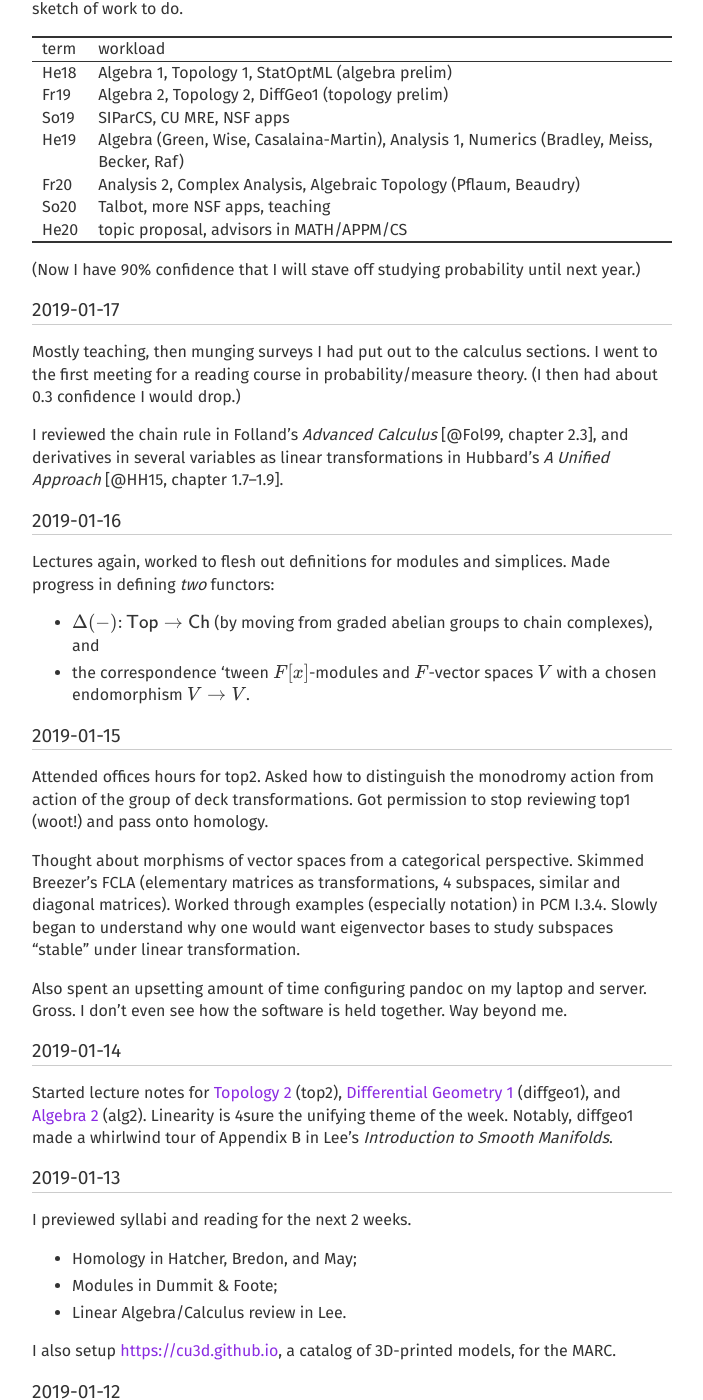
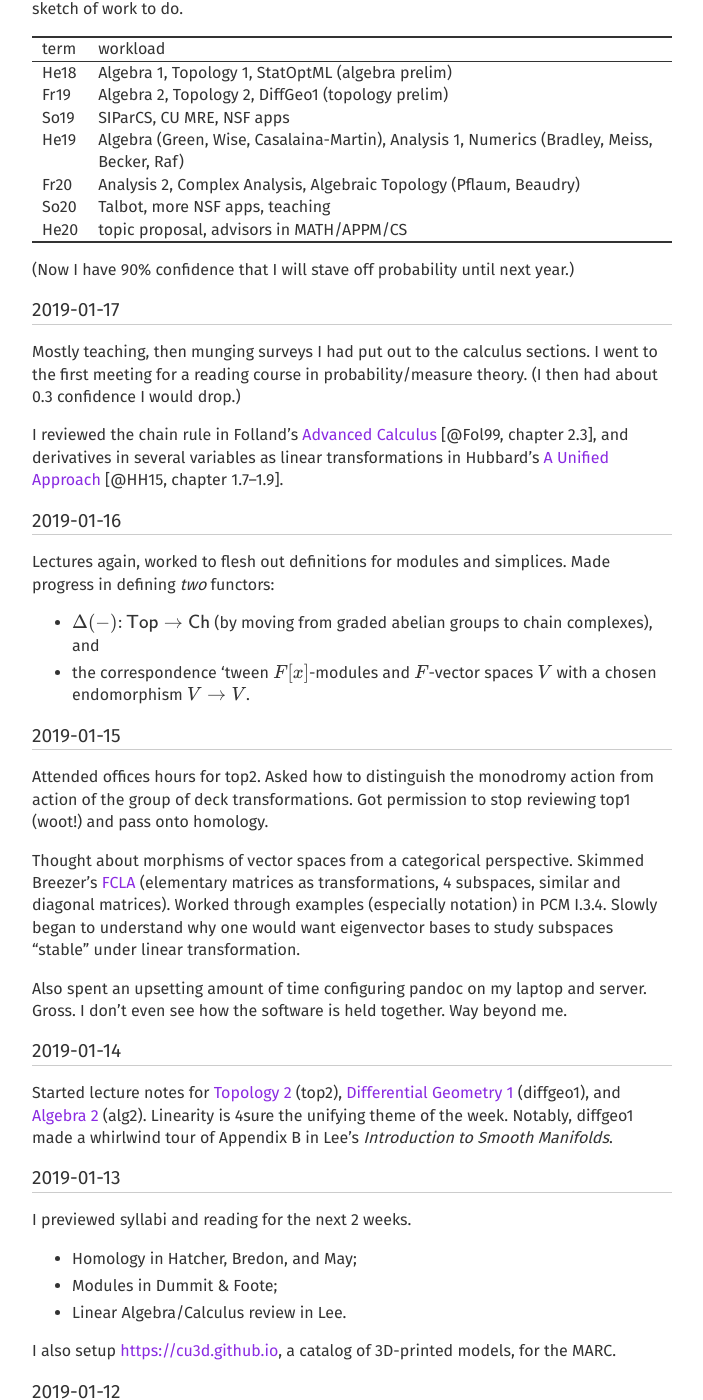
Before and after one commit to coltongrainger/journal, a Jekyll site: the page built from index.md, in a window 1280 px wide and 1400 px high, scrolled down 997 px. Shown: the whole window, without its empty margins (288-991 px from the left). Built offline with Jekyll 4.4.1, drawn with Linux system fonts in a browser that asks for light colours; our own code applies the rules of GitHub Pages for plain Markdown files; formulas are drawn with MathJax 3.

```diff
--- a/index.md
+++ b/index.md
@@ -42,13 +42,13 @@ Fr20 | Analysis 2, Complex Analysis, Algebraic Topology (Pflaum, Beaudry)
 So20 | Talbot, more NSF apps, teaching
 He20 | topic proposal, advisors in MATH/APPM/CS
 
-(Now I have 90% confidence that I will stave off studying probability until next year.)
+(Now I have 90% confidence that I will stave off probability until next year.)
 
 ## 2019-01-17
 
 Mostly teaching, then munging surveys I had put out to the calculus sections. I went to the first meeting for a reading course in probability/measure theory. (I then had about 0.3 confidence I would drop.)
 
-I reviewed the chain rule in Folland's *Advanced Calculus* [@Fol99, chapter 2.3], and derivatives in several variables as linear transformations in Hubbard's *A Unified Approach* [@HH15, chapter 1.7--1.9].
+I reviewed the chain rule in Folland's [Advanced Calculus](http://www.math.ucla.edu/~iacoley/32H.pdf) [@Fol99, chapter 2.3], and derivatives in several variables as linear transformations in Hubbard's [A Unified Approach](http://matrixeditions.com/5thUnifiedApproach.html) [@HH15, chapter 1.7--1.9].
 
 ## 2019-01-16
 
@@ -61,7 +61,7 @@ Lectures again, worked to flesh out definitions for modules and simplices. Made
 
 Attended offices hours for top2. Asked how to distinguish the monodromy action from action of the group of deck transformations. Got permission to stop reviewing top1 (woot!) and pass onto homology.
 
-Thought about morphisms of vector spaces from a categorical perspective. Skimmed Breezer's FCLA (elementary matrices as transformations, 4 subspaces, similar and diagonal matrices). Worked through examples (especially notation) in PCM I.3.4. Slowly began to understand why one would want eigenvector bases to study subspaces "stable" under linear transformation.
+Thought about morphisms of vector spaces from a categorical perspective. Skimmed Breezer's [FCLA](http://linear.ups.edu/html/fcla.html) (elementary matrices as transformations, 4 subspaces, similar and diagonal matrices). Worked through examples (especially notation) in PCM I.3.4. Slowly began to understand why one would want eigenvector bases to study subspaces "stable" under linear transformation.
 
 Also spent an upsetting amount of time configuring pandoc on my laptop and server. Gross. I don't even see how the software is held together. Way beyond me.
 
```
